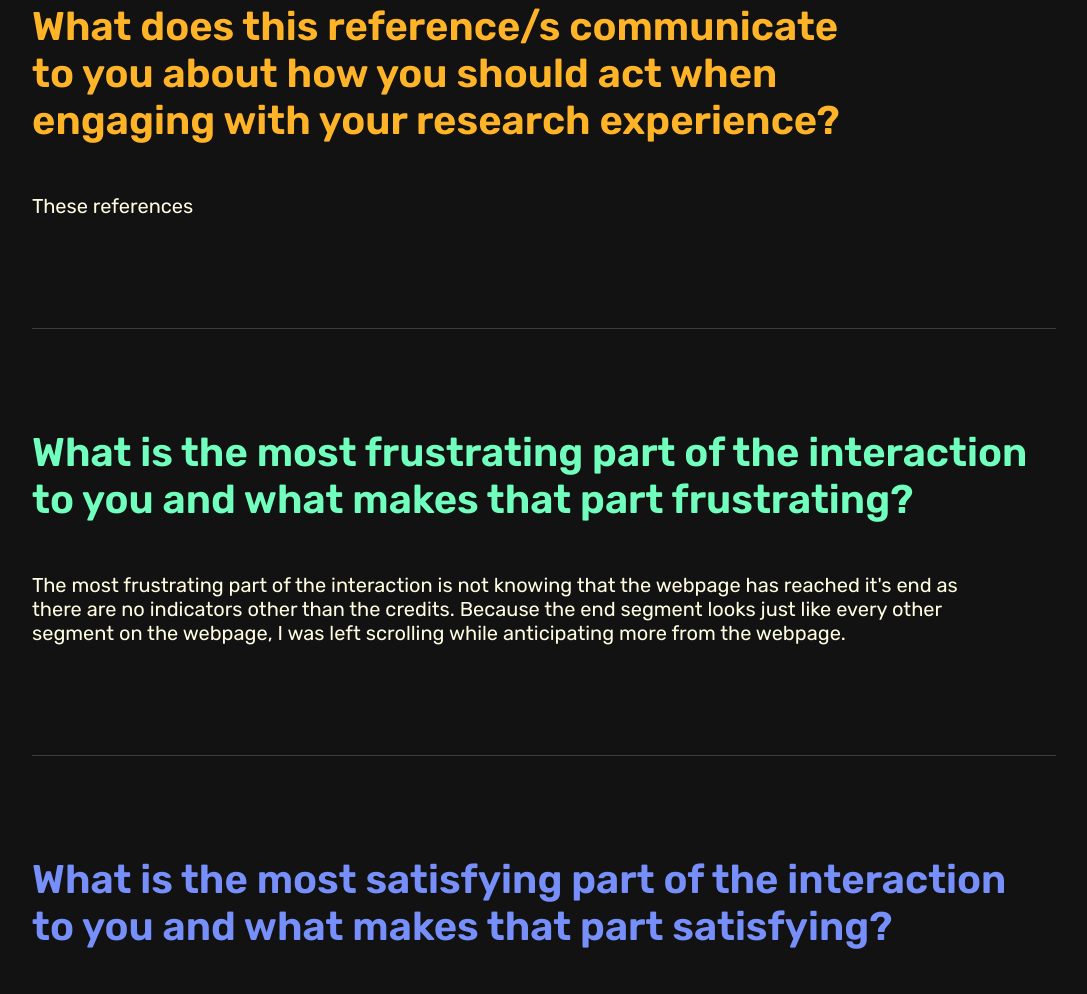
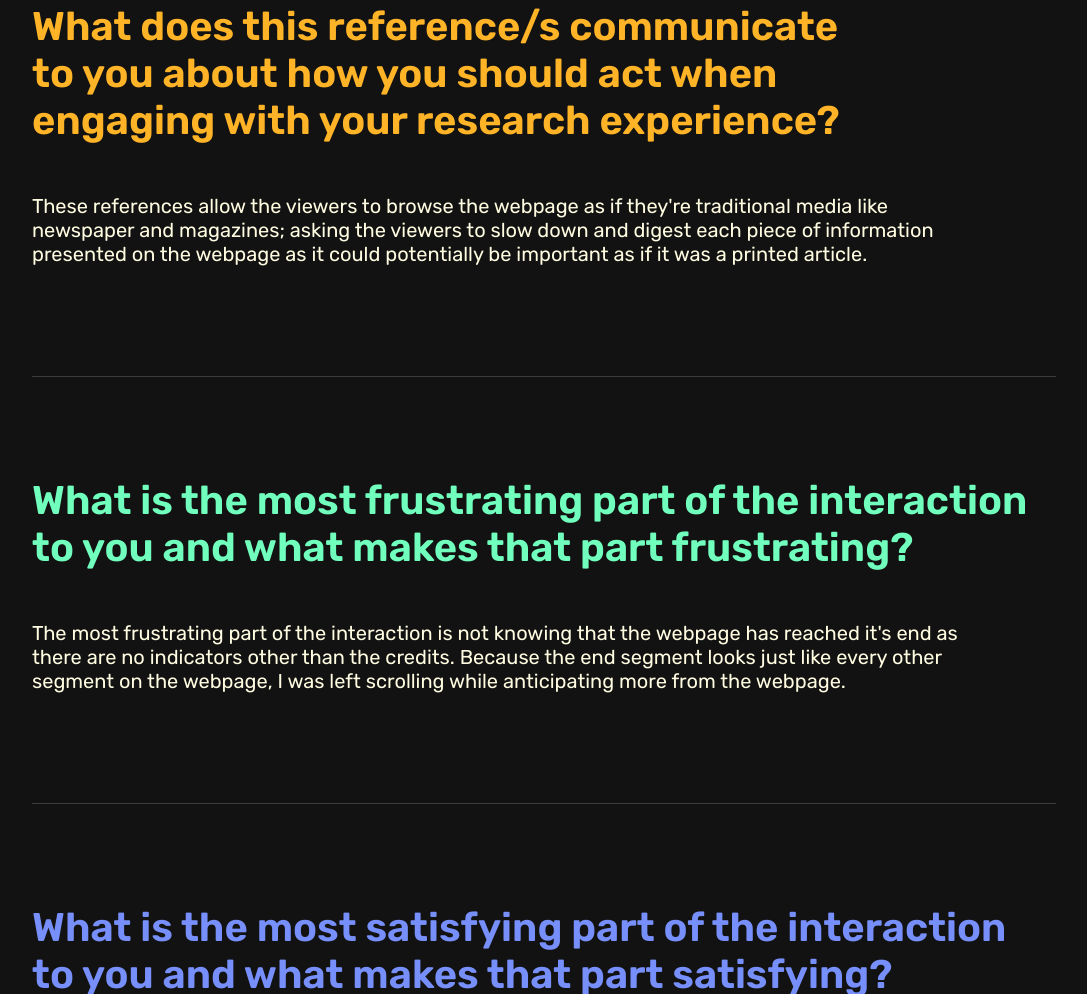
Before and after one commit to LuohanChen/luohanchen.github.io, a plain HTML site: page assignment1/index.html in a window 1280 px wide. Shown: the part 4978-5972 px from the top of the page, without its empty margins (96-1183 px from the left). Drawn offline with Linux system fonts and the light colour scheme; a web font is replaced by a local one.

Commit message:
Added answer.

```diff
--- a/assignment1/index.html
+++ b/assignment1/index.html
@@ -175,7 +175,13 @@
           What does this reference/s communicate to you about how you should act
           when engaging with your research experience?
         </h2>
-        <p>These references</p>
+        <p>
+          These references allow the viewers to browse the webpage as if they're
+          traditional media like newspaper and magazines; asking the viewers to
+          slow down and digest each piece of information presented on the
+          webpage as it could potentially be important as if it was a printed
+          article.
+        </p>
       </div>
 
       <div class="content">
```
